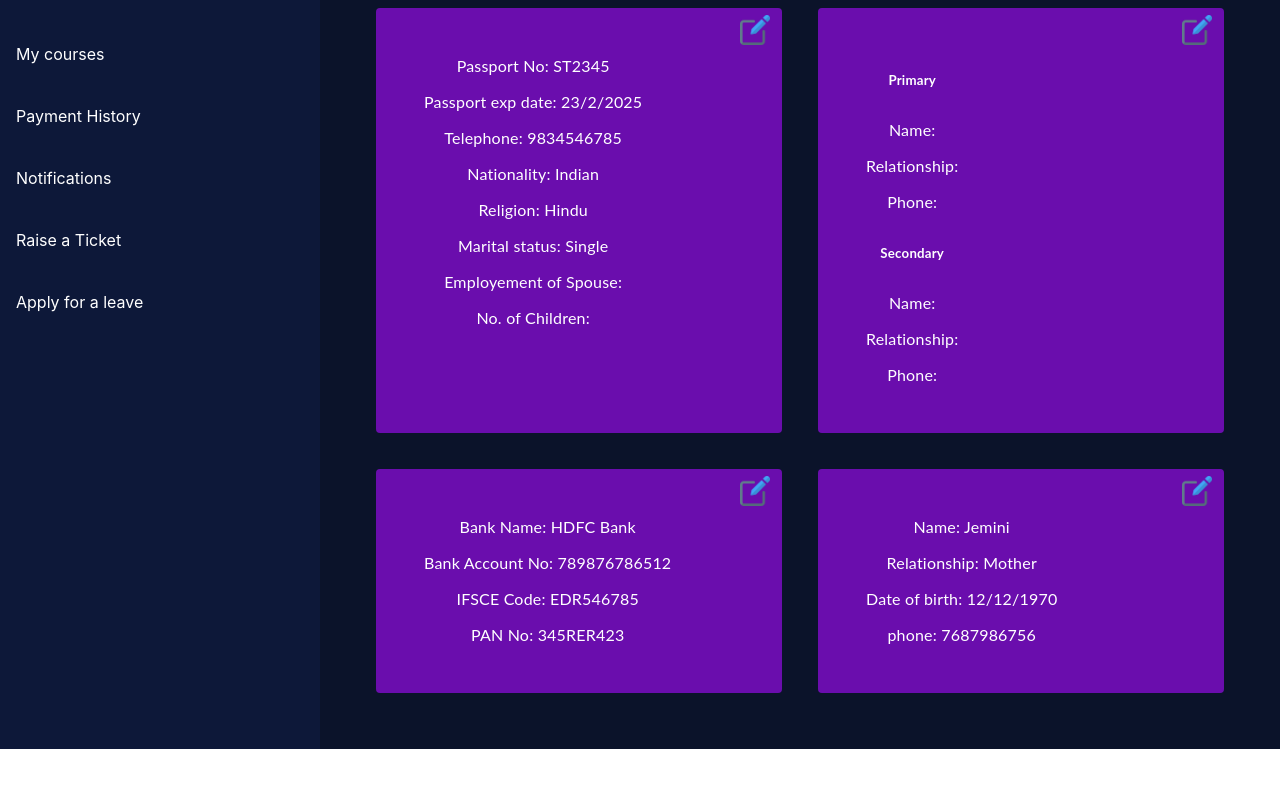
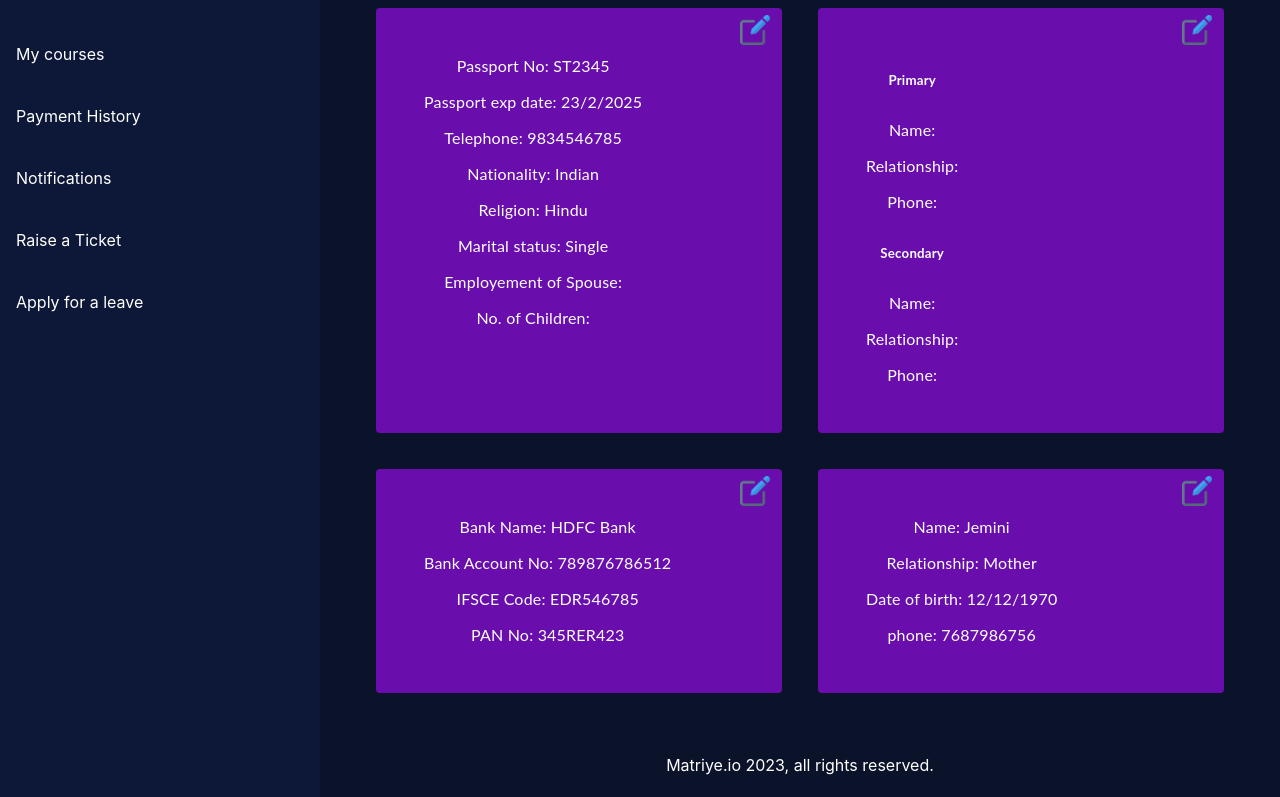
Before and after one commit to nisha-07/student-portal, a React (Create React App) app: page /Profile in a window 1280 px wide. Shown: the part 558-1355 px from the top of the page. Before the commit the page ends 1307 px from the top, so only its background shows below. Built offline with nearby package versions, Linux system fonts and the light colour scheme.

Commit message:
ST feat: add footer message

```diff
--- a/src/pages/Profile/Profile.module.scss
+++ b/src/pages/Profile/Profile.module.scss
@@ -16,3 +16,11 @@
 .profile-info {
     display: flex;
 }
+
+.footer {
+    margin-top: 24px;
+    margin-bottom: 4px;
+    text-align: center;
+
+    @extend .Font_Title_Color;
+}
--- a/src/pages/Profile/index.jsx
+++ b/src/pages/Profile/index.jsx
@@ -9,6 +9,7 @@ const Profile = () => {
             <ProfileInfo />
         </div>
         <ProfileTabs />
+        <p className={classes.footer}>Matriye.io 2023, all rights reserved.</p>
     </div>
 }
 
--- a/src/pages/StudentDashboard/StudentDashboard.module.scss
+++ b/src/pages/StudentDashboard/StudentDashboard.module.scss
@@ -16,3 +16,11 @@
 .subtitle {
     @extend .Font_Title_Color;
 }
+
+.footer {
+    margin-top: 24px;
+    margin-bottom: 4px;
+    text-align: center;
+
+    @extend .Font_Title_Color;
+}
--- a/src/pages/StudentDashboard/index.jsx
+++ b/src/pages/StudentDashboard/index.jsx
@@ -9,6 +9,7 @@ const StudentDashboard = () => {
             <p className={classes.subtitle}>Dashboard</p>
             <TopSection />
             <Project />
+            <p className={classes.footer}>Matriye.io 2023, all rights reserved.</p>
         </div>
     )
 }
```
